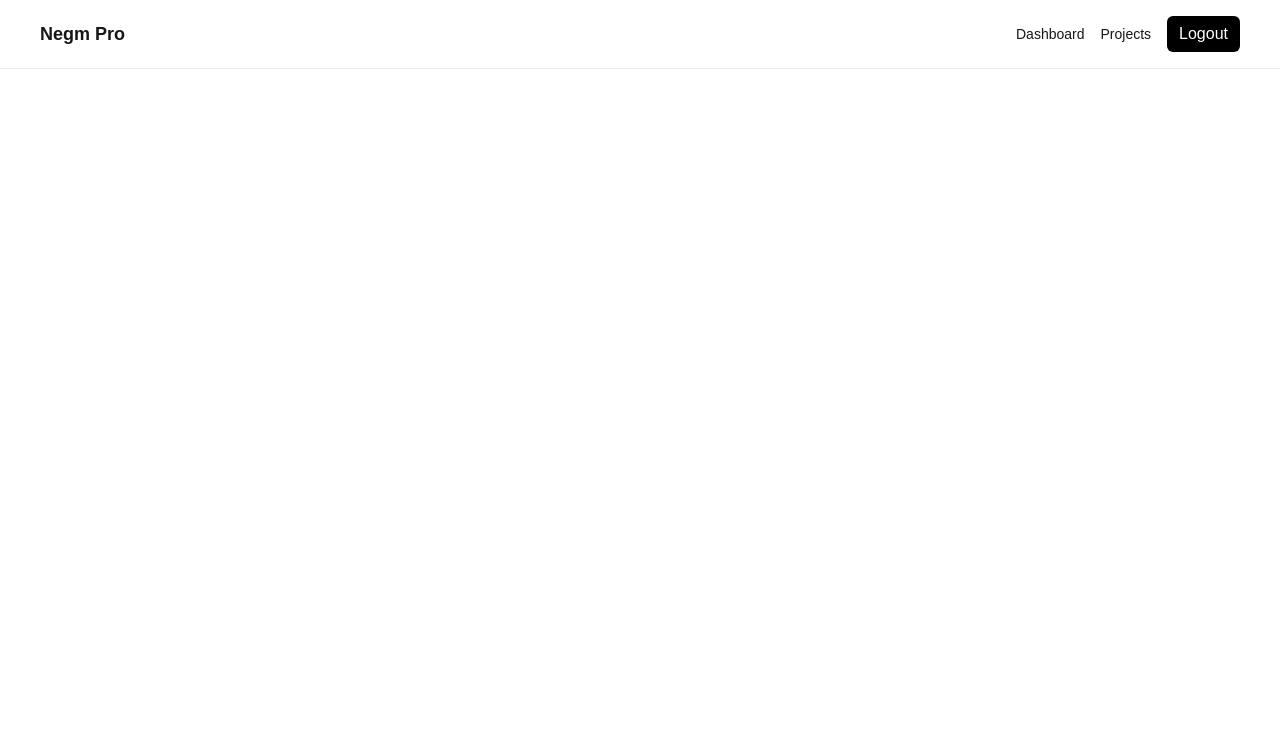
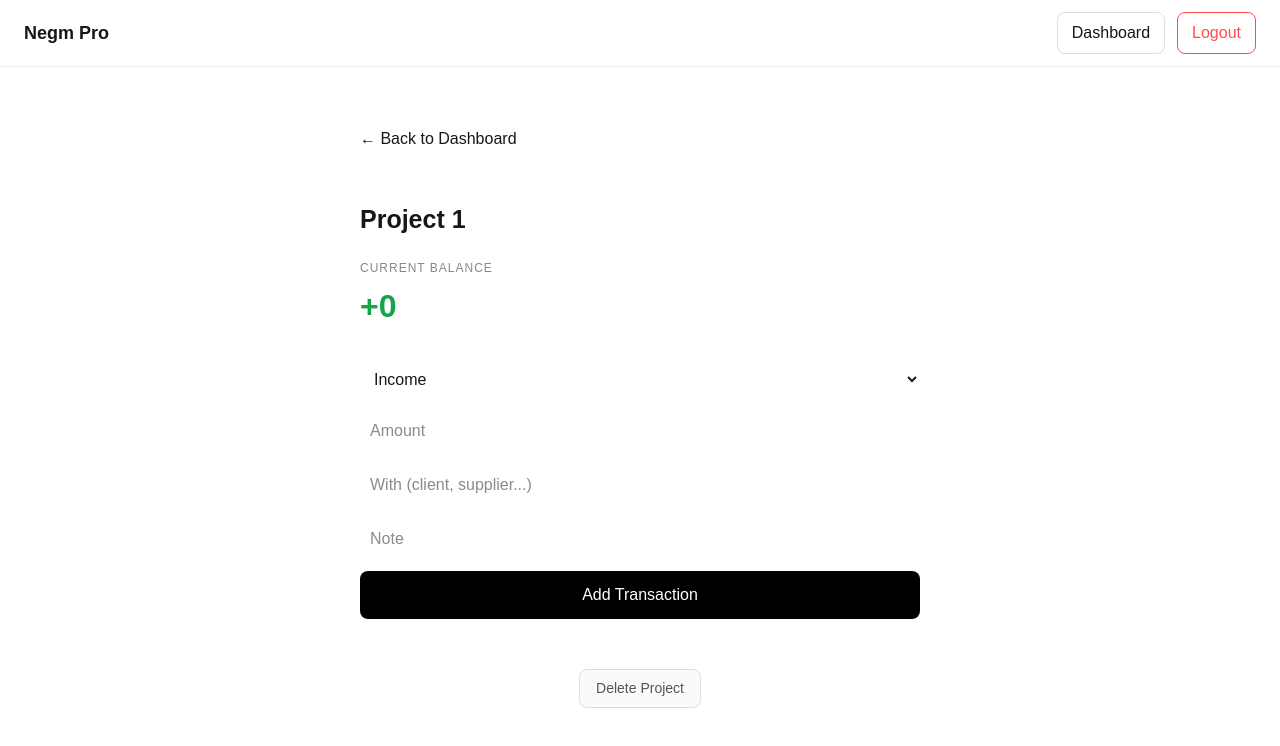
Before and after one commit to islamnegm22/NEGM-CFO, a Next.js app: page /project/1 in a window 1280 px wide. Shown: the top 746 px of the page. Built offline with nearby package versions, Linux system fonts and the light colour scheme.

Commit message:
improved dashboard and project page

```diff
--- a/src/components/Navbar.js
+++ b/src/components/Navbar.js
@@ -14,10 +14,6 @@ export default function Navbar() {
           Dashboard
         </button>
 
-        <button style={linkBtn} onClick={() => router.push("/project/1")}>
-          Projects
-        </button>
-
         <button style={logoutBtn} onClick={() => router.push("/login")}>
           Logout
         </button>
@@ -26,43 +22,39 @@ export default function Navbar() {
   );
 }
 
-/* ===== Styles ===== */
-
 const nav = {
-  position: "sticky",
-  top: 0,
-  zIndex: 100,
   display: "flex",
   justifyContent: "space-between",
   alignItems: "center",
-  padding: "16px 40px",
+  padding: "12px 24px",
   borderBottom: "1px solid #eee",
-  background: "white",
+  background: "#fff",
 };
 
 const logo = {
-  fontWeight: "700",
+  fontWeight: "600",
   fontSize: "18px",
   cursor: "pointer",
 };
 
 const links = {
   display: "flex",
-  gap: "16px",
+  gap: "12px",
 };
 
 const linkBtn = {
-  background: "transparent",
-  border: "none",
+  padding: "8px 14px",
+  border: "1px solid #ddd",
+  borderRadius: "8px",
+  background: "#fff",
   cursor: "pointer",
-  fontSize: "14px",
 };
 
 const logoutBtn = {
-  background: "#000",
-  color: "#fff",
-  border: "none",
-  padding: "6px 12px",
-  borderRadius: "6px",
+  padding: "8px 14px",
+  border: "1px solid #ff4d4f",
+  borderRadius: "8px",
+  background: "#fff",
+  color: "#ff4d4f",
   cursor: "pointer",
 };
--- a/src/lib/storage.js
+++ b/src/lib/storage.js
@@ -1,183 +1,113 @@
-// src/lib/storage.js
+const PROJECTS_KEY = "negm_projects";
 
-const STORAGE_KEY = "negm_projects";
-const TRASH_KEY = "negm_trash";
-
-// ---------------- LOAD / SAVE ----------------
-
-function load() {
-  if (typeof window === "undefined") return [];
-  return JSON.parse(localStorage.getItem(STORAGE_KEY) || "[]");
-}
-
-function save(data) {
-  localStorage.setItem(STORAGE_KEY, JSON.stringify(data));
-}
-
-function loadTrash() {
-  if (typeof window === "undefined") return [];
-  return JSON.parse(localStorage.getItem(TRASH_KEY) || "[]");
-}
-
-function saveTrash(data) {
-  localStorage.setItem(TRASH_KEY, JSON.stringify(data));
-}
-
-// ---------------- HELPERS ----------------
-
-function recalcBalance(project) {
-  return project.transactions.reduce(
-    (sum, t) => sum + Number(t.amount),
-    0
-  );
-}
-
-export function formatCurrency(num) {
-  return Number(num || 0).toLocaleString();
-}
-
-export function formatDate(ts) {
-  if (!ts) return "";
-  return new Date(ts).toLocaleString();
-}
-
-// ---------------- PROJECT CRUD ----------------
+/* ========= PROJECTS ========= */
 
 export function getProjects() {
-  return load().sort((a, b) => (b.lastActivity || 0) - (a.lastActivity || 0));
+  return JSON.parse(localStorage.getItem(PROJECTS_KEY) || "[]");
 }
 
 export function getProjectById(id) {
-  return load().find(p => String(p.id) === String(id));
+  const projects = getProjects();
+  return projects.find(p => p.id === Number(id));
+}
+
+export function saveProjects(list) {
+  localStorage.setItem(PROJECTS_KEY, JSON.stringify(list));
 }
 
 export function createProject(name) {
-  const data = load();
+  const list = getProjects();
 
   const newProject = {
-    id: Date.now().toString(),
-    name: name || `Project ${Date.now()}`,
-    balance: 0,
-    transactions: [],
-    lastActivity: Date.now(),
+    id: Date.now(),
+    name,
+    createdAt: new Date().toISOString(),
+    updatedAt: new Date().toISOString()
   };
 
-  data.unshift(newProject);
-  save(data);
-
+  list.push(newProject);
+  saveProjects(list);
   return newProject;
 }
 
-export function renameProject(id, newName) {
-  const data = load();
-  const project = data.find(p => p.id === id);
-  if (!project) return;
+export function touchProject(projectId) {
+  const projects = getProjects();
 
-  project.name = newName;
-  project.lastActivity = Date.now();
+  const updated = projects.map(p =>
+    p.id === Number(projectId)
+      ? { ...p, updatedAt: new Date().toISOString() }
+      : p
+  );
 
-  save(data);
+  saveProjects(updated);
 }
 
-export function softDeleteProject(id) {
-  const data = load();
-  const trash = loadTrash();
+/* ========= TRANSACTIONS ========= */
 
-  const project = data.find(p => p.id === id);
-  if (!project) return;
-
-  saveTrash([project, ...trash]);
-  save(data.filter(p => p.id !== id));
+function txKey(id) {
+  return `project-transactions-${id}`;
 }
 
-// ---------------- TRANSACTIONS ----------------
+export function getProjectTransactions(projectId) {
+  return JSON.parse(localStorage.getItem(txKey(projectId)) || "[]");
+}
+
+export function saveProjectTransactions(projectId, list) {
+  localStorage.setItem(txKey(projectId), JSON.stringify(list));
+  touchProject(projectId);
+}
 
 export function addTransaction(projectId, tx) {
-  const data = load();
-  const project = data.find(p => p.id === projectId);
-  if (!project) return;
-
-  if (!project.transactions) project.transactions = [];
+  const list = getProjectTransactions(projectId);
 
   const newTx = {
-    id: Date.now().toString(),
-    amount: Number(tx.amount),
-    with: tx.with || "",
-    note: tx.note || "",
-    time: Date.now(),
+    id: Date.now(),
+    ...tx,
+    createdAt: new Date().toISOString()
   };
 
-  project.transactions.unshift(newTx);
+  list.unshift(newTx);
 
-  project.balance = recalcBalance(project);
-  project.lastActivity = Date.now();
+  saveProjectTransactions(projectId, list);
+}
 
-  save(data);
+export function updateTransaction(projectId, updatedTx) {
+  const list = getProjectTransactions(projectId);
+
+  const updated = list.map(t =>
+    t.id === updatedTx.id ? updatedTx : t
+  );
+
+  saveProjectTransactions(projectId, updated);
 }
 
 export function deleteTransaction(projectId, txId) {
-  const data = load();
-  const project = data.find(p => p.id === projectId);
-  if (!project) return;
+  const list = getProjectTransactions(projectId);
 
-  project.transactions = project.transactions.filter(t => t.id !== txId);
+  const filtered = list.filter(t => t.id !== txId);
 
-  project.balance = recalcBalance(project);
-  project.lastActivity = Date.now();
-
-  save(data);
+  saveProjectTransactions(projectId, filtered);
 }
 
-export function editTransaction(projectId, txId, newData) {
-  const data = load();
-  const project = data.find(p => p.id === projectId);
-  if (!project) return;
+export function getProjectBalance(projectId) {
+  const tx = getProjectTransactions(projectId);
 
-  const tx = project.transactions.find(t => t.id === txId);
-  if (!tx) return;
-
-  tx.amount = Number(newData.amount);
-  tx.with = newData.with;
-  tx.note = newData.note;
-  tx.time = Date.now();
-
-  project.balance = recalcBalance(project);
-  project.lastActivity = Date.now();
-
-  save(data);
+  return tx.reduce((sum, t) => {
+    return sum + Number(t.amount || 0);
+  }, 0);
 }
 
-// ---------------- DASHBOARD HELPERS ----------------
+/* ========= DELETE PROJECT ========= */
 
-export function getTotalBalance() {
-  return load().reduce((sum, p) => sum + Number(p.balance || 0), 0);
+export function deleteProject(projectId) {
+  const projects = getProjects();
+
+  const filtered = projects.filter(
+    p => p.id !== Number(projectId)
+  );
+
+  saveProjects(filtered);
+
+  // remove its transactions
+  localStorage.removeItem(`project-transactions-${projectId}`);
 }
-
-export function getLastUpdatedTime() {
-  const projects = load();
-  if (!projects.length) return null;
-
-  return Math.max(...projects.map(p => p.lastActivity || 0));
-}
-
-// ---------------- TRASH ----------------
-
-export function getTrash() {
-  return loadTrash();
-}
-
-export function restoreProject(id) {
-  const trash = loadTrash();
-  const data = load();
-
-  const project = trash.find(p => p.id === id);
-  if (!project) return;
-
-  save([project, ...data]);
-  saveTrash(trash.filter(p => p.id !== id));
-}
-
-export function deleteProjectForever(id) {
-  const trash = loadTrash();
-  saveTrash(trash.filter(p => p.id !== id));
-}
--- a/src/pages/dashboard.js
+++ b/src/pages/dashboard.js
@@ -5,114 +5,205 @@ import { useRouter } from "next/router";
 import {
   getProjects,
   createProject,
-  softDeleteProject
+  getProjectBalance
 } from "../lib/storage";
 
 export default function Dashboard() {
+  const router = useRouter();
+  const [projects, setProjects] = useState([]);
 
-  const router = useRouter();
-
-  // 🔐 Check if user exists
   useEffect(() => {
     const user = localStorage.getItem("user");
+    if (!user) {
+      router.replace("/login");
+      return;
+    }
 
-    if (!user) {
-      router.push("/login");
-    }
+    loadProjects();
   }, []);
 
-    const [projects, setProjects] = useState([]);
+  function loadProjects() {
+    const list = getProjects() || [];
 
-  function load() {
-    const list = getProjects()
-      .sort((a, b) => new Date(b.updatedAt) - new Date(a.updatedAt));
+    list.sort(
+      (a, b) =>
+        new Date(b.updatedAt || 0) - new Date(a.updatedAt || 0)
+    );
+
     setProjects(list);
   }
 
-  useEffect(() => {
-    load();
-  }, []);
-
-  function handleAddProject() {
-    const name = prompt("Project Name?");
+  function handleCreate() {
+    const name = prompt("Project name?");
     if (!name) return;
 
     createProject(name);
-    load();
+    loadProjects();
   }
 
-  function handleDelete(id) {
-    if (!confirm("Move project to Trash?")) return;
-    softDeleteProject(id);
-    load();
-  }
-
-  const totalBalance = projects.reduce((s, p) => s + p.balance, 0);
+  const totalBalance = projects.reduce(
+    (sum, p) => sum + getProjectBalance(p.id),
+    0
+  );
 
   return (
-    <div style={{ maxWidth: 700, margin: "40px auto", fontFamily: "sans-serif" }}>
-      <h2>Dashboard</h2>
+    <div style={{ maxWidth: 750, margin: "50px auto" }}>
+      <h2 style={{ marginBottom: 25 }}>Dashboard</h2>
 
-      <div style={{
+      {/* 🔥 Bigger Professional Card */}
+      <div
+        style={{
           border: "1px solid #eee",
-        padding: 20,
-        borderRadius: 12,
+          padding: 30,
+          borderRadius: 16,
+          marginBottom: 30,
+          background: "#fafafa",
           display: "flex",
-        justifyContent: "space-between"
-      }}>
+          justifyContent: "space-between",
+          alignItems: "center"
+        }}
+      >
         <div>
-          <div>Total Projects Balance</div>
-          <h2>{totalBalance.toLocaleString()}</h2>
+          <div
+            style={{
+              fontSize: 13,
+              letterSpacing: 1,
+              opacity: 0.6,
+              marginBottom: 8
+            }}
+          >
+            TOTAL PROJECTS BALANCE
+          </div>
+
+          <div
+            style={{
+              fontSize: 34,
+              fontWeight: "700",
+              color: totalBalance >= 0 ? "#2e7d32" : "#d32f2f"
+            }}
+          >
+            {totalBalance >= 0 ? "+" : ""}
+            {totalBalance.toLocaleString()}
+          </div>
         </div>
 
         <div style={{ textAlign: "right" }}>
-          <div>Total Projects</div>
-          <h2>{projects.length}</h2>
+          <div
+            style={{
+              fontSize: 13,
+              letterSpacing: 1,
+              opacity: 0.6,
+              marginBottom: 8
+            }}
+          >
+            TOTAL PROJECTS
+          </div>
+
+          <div
+            style={{
+              fontSize: 28,
+              fontWeight: "600"
+            }}
+          >
+            {projects.length}
+          </div>
         </div>
       </div>
 
       <button
-        onClick={handleAddProject}
+        onClick={handleCreate}
         style={{
           width: "100%",
-          marginTop: 20,
           padding: 15,
           background: "black",
           color: "white",
           borderRadius: 10,
-          border: "none"
+          marginBottom: 35
         }}
       >
         + Add Project
       </button>
 
-      <h3 style={{ marginTop: 30 }}>Your Projects</h3>
+      {projects.map(p => {
+        const balance = getProjectBalance(p.id);
 
-      {projects.map(p => (
-        <div key={p.id} style={{
+        return (
+          <div
+            key={p.id}
+            style={{
+              position: "relative",
               border: "1px solid #eee",
-          padding: 15,
-          borderRadius: 12,
-          marginTop: 10,
+              padding: 20,
+              borderRadius: 16,
+              marginBottom: 20,
               display: "flex",
               justifyContent: "space-between",
-          alignItems: "center"
-        }}>
+              alignItems: "center",
+              transition: "all 0.15s ease",
+              background: "#fff",
+              overflow: "hidden"
+            }}
+            onMouseEnter={(e) => {
+              e.currentTarget.style.boxShadow =
+                "0 6px 18px rgba(0,0,0,0.06)";
+            }}
+            onMouseLeave={(e) => {
+              e.currentTarget.style.boxShadow = "none";
+            }}
+          >
+            {/* Page Fold Effect */}
+            <div
+              style={{
+                position: "absolute",
+                bottom: 0,
+                right: 0,
+                width: 0,
+                height: 0,
+                borderLeft: "18px solid transparent",
+                borderTop: "18px solid #f5f5f5"
+              }}
+            />
+
             <Link href={`/project/${p.id}`}>
               <div style={{ cursor: "pointer" }}>
-              <b>{p.name}</b>
-              <div style={{ fontSize: 12, opacity: 0.6 }}>
-                Last Activity: {new Date(p.updatedAt).toLocaleString()}
+                <div
+                  style={{
+                    fontSize: 18,
+                    fontWeight: 600,
+                    marginBottom: 6
+                  }}
+                >
+                  {p.name}
+                </div>
+
+                <div
+                  style={{
+                    fontSize: 12,
+                    color: "#777"
+                  }}
+                >
+                  {p.updatedAt
+                    ? `Updated ${new Date(p.updatedAt).toLocaleString()}`
+                    : "No activity yet"}
                 </div>
               </div>
             </Link>
 
-          <div style={{ display: "flex", gap: 20 }}>
-            <b>{p.balance.toLocaleString()}</b>
-            <span style={{ cursor: "pointer" }} onClick={() => handleDelete(p.id)}>🗑</span>
+            <div
+              style={{
+                color: balance >= 0 ? "#2e7d32" : "#d32f2f",
+                fontWeight: 700,
+                fontSize: 18,
+                minWidth: 120,
+                textAlign: "right"
+              }}
+            >
+              {balance >= 0 ? "+" : ""}
+              {balance.toLocaleString()}
             </div>
           </div>
-      ))}
+        );
+      })}
     </div>
   );
 }
--- a/src/pages/project/[id].js
+++ b/src/pages/project/[id].js
@@ -3,158 +3,276 @@ import { useEffect, useState } from "react";
 import Link from "next/link";
 
 import {
+  getProjectTransactions,
+  addTransaction,
+  updateTransaction,
+  deleteTransaction,
   getProjectById,
-  addTransaction,
-  deleteTransaction,
-  editTransaction,
-  renameProject,
-  formatCurrency,
-  formatDate
+  deleteProject
 } from "../../lib/storage";
 
 export default function ProjectPage() {
   const router = useRouter();
   const { id } = router.query;
 
-  const [project, setProject] = useState(null);
+  const [transactions, setTransactions] = useState([]);
+  const [projectName, setProjectName] = useState("");
+  const [hoveringName, setHoveringName] = useState(false);
+
   const [amount, setAmount] = useState("");
-  const [withValue, setWithValue] = useState("");
+  const [type, setType] = useState("income"); // ✅ NEW
+  const [withWho, setWithWho] = useState("");
   const [note, setNote] = useState("");
+  const [editingId, setEditingId] = useState(null);
 
-  function load() {
+  useEffect(() => {
     if (!id) return;
-    const p = getProjectById(id);
-    if (p) setProject(p);
+
+    setTransactions(getProjectTransactions(id));
+
+    const found = getProjectById(id);
+    if (found) {
+      setProjectName(found.name);
     }
 
-  useEffect(() => {
-    load();
   }, [id]);
 
-  if (!project) return null;
+  function handleSubmit() {
+    const trimmedAmount = amount.toString().trim();
+    const trimmedWith = withWho.trim();
+    const trimmedNote = note.trim();
 
-  function handleAdd() {
-    if (!amount) return;
+    if (!trimmedAmount || isNaN(trimmedAmount)) return;
+    if (!trimmedWith) return;
 
+    const numericAmount = Number(trimmedAmount);
+
+    const finalAmount =
+      type === "expense"
+        ? -Math.abs(numericAmount)
+        : Math.abs(numericAmount);
+
+    if (editingId) {
+      updateTransaction(id, {
+        id: editingId,
+        amount: finalAmount,
+        withWho: trimmedWith,
+        note: trimmedNote,
+        createdAt: new Date().toISOString()
+      });
+      setEditingId(null);
+    } else {
       addTransaction(id, {
-      amount: Number(amount),
-      with: withValue,
-      note
+        amount: finalAmount,
+        withWho: trimmedWith,
+        note: trimmedNote
       });
+    }
 
+    setTransactions(getProjectTransactions(id));
     setAmount("");
-    setWithValue("");
+    setWithWho("");
     setNote("");
+    setType("income");
+  }
 
-    load();
+  function startEdit(tx) {
+    setEditingId(tx.id);
+    setAmount(Math.abs(tx.amount));
+    setType(tx.amount < 0 ? "expense" : "income");
+    setWithWho(tx.withWho);
+    setNote(tx.note || "");
   }
 
   function handleDelete(txId) {
+    const confirmDelete = confirm("Are you sure you want to delete this transaction?");
+    if (!confirmDelete) return;
+
     deleteTransaction(id, txId);
-    load();
-  }
-
-  function handleEdit(tx) {
-    const newAmount = prompt("Edit amount", tx.amount);
-    if (!newAmount) return;
-
-    editTransaction(id, tx.id, {
-      ...tx,
-      amount: Number(newAmount)
-    });
-
-    load();
+    setTransactions(getProjectTransactions(id));
   }
 
   function handleRename() {
-    const name = prompt("New project name", project.name);
-    if (!name) return;
+    const currentName = getProjectById(id)?.name || "";
+    const newName = prompt("Edit project name:", currentName);
 
-    renameProject(id, name);
-    load();
+    if (newName === null) return;
+
+    const trimmedName = newName.trim();
+    if (!trimmedName || trimmedName === currentName) return;
+
+    const projects = JSON.parse(
+      localStorage.getItem("negm_projects") || "[]"
+    );
+
+    const updated = projects.map(p =>
+      p.id === Number(id)
+        ? { ...p, name: trimmedName }
+        : p
+    );
+
+    localStorage.setItem("negm_projects", JSON.stringify(updated));
+    setProjectName(trimmedName);
   }
+
+  function handleDeleteProject() {
+    const confirmDelete = confirm(
+      "This will permanently delete the entire project and all its transactions.\n\nAre you sure?"
+    );
+
+    if (!confirmDelete) return;
+
+    deleteProject(id);
+    router.push("/dashboard");
+  }
+
+  const balance = transactions.reduce(
+    (sum, t) => sum + Number(t.amount || 0),
+    0
+  );
 
   return (
     <div style={{ maxWidth: 600, margin: "40px auto", padding: 20 }}>
+
+      <div style={{ marginBottom: 50 }}>
         <Link href="/dashboard">← Back to Dashboard</Link>
+      </div>
 
-      <h2 style={{ marginTop: 20 }}>
-        {project.name}
-        <button
+      <h2
         onClick={handleRename}
-          style={{ marginLeft: 10 }}
+        onMouseEnter={() => setHoveringName(true)}
+        onMouseLeave={() => setHoveringName(false)}
+        style={{
+          cursor: "pointer",
+          marginBottom: 8,
+          fontSize: 25,
+          fontWeight: 600,
+          textDecoration: hoveringName ? "underline" : "none",
+          transition: "all 0.15s ease"
+        }}
       >
-          ✏️
-        </button>
+        {projectName || `Project ${id}`}
       </h2>
 
-      <div style={{ marginBottom: 20 }}>
-        Balance: {formatCurrency(project.balance)}
+      <div style={{ marginTop: 20, marginBottom: 20 }}>
+        <div style={{ fontSize: 12, color: "#888", letterSpacing: 1 }}>
+          CURRENT BALANCE
         </div>
+
+        <div
+          style={{
+            fontSize: 32,
+            fontWeight: 700,
+            color: balance >= 0 ? "#16a34a" : "#dc2626",
+            marginTop: 5
+          }}
+        >
+          {balance >= 0 ? "+" : ""}
+          {balance.toLocaleString()}
+        </div>
+      </div>
+
+      {/* ✅ Income / Expense Selector */}
+      <select
+        value={type}
+        onChange={(e) => setType(e.target.value)}
+        style={{ width: "100%", padding: 10, marginTop: 10 }}
+      >
+        <option value="income">Income</option>
+        <option value="expense">Expense</option>
+      </select>
 
       <input
         placeholder="Amount"
         value={amount}
-        onChange={e => setAmount(e.target.value)}
-        style={{ width: "100%", marginBottom: 10 }}
+        onChange={(e) => setAmount(e.target.value)}
+        style={{ width: "100%", padding: 10, marginTop: 10 }}
       />
 
       <input
         placeholder="With (client, supplier...)"
-        value={withValue}
-        onChange={e => setWithValue(e.target.value)}
-        style={{ width: "100%", marginBottom: 10 }}
+        value={withWho}
+        onChange={(e) => setWithWho(e.target.value)}
+        style={{ width: "100%", padding: 10, marginTop: 10 }}
       />
 
       <input
         placeholder="Note"
         value={note}
-        onChange={e => setNote(e.target.value)}
-        style={{ width: "100%", marginBottom: 10 }}
+        onChange={(e) => setNote(e.target.value)}
+        style={{ width: "100%", padding: 10, marginTop: 10 }}
       />
 
       <button
-        onClick={handleAdd}
+        onClick={handleSubmit}
         style={{
           width: "100%",
           padding: 12,
-          background: "black",
+          marginTop: 10,
+          background: editingId ? "#444" : "black",
           color: "white",
+          border: "none",
           borderRadius: 8
         }}
       >
-        Add Transaction
+        {editingId ? "Update Transaction" : "Add Transaction"}
       </button>
 
-      <div style={{ marginTop: 30 }}>
-        {project.transactions?.map(tx => (
+      <div style={{ marginTop: 20 }}>
+        {transactions.map((t) => (
           <div
-            key={tx.id}
+            key={t.id}
             style={{
-              border: "1px solid #eee",
+              border: "1px solid #ddd",
               padding: 12,
-              borderRadius: 10,
+              borderRadius: 8,
               marginBottom: 10,
               display: "flex",
               justifyContent: "space-between"
             }}
           >
             <div>
-              <div>{formatCurrency(tx.amount)}</div>
-              <div>{tx.with}</div>
-              <div>{tx.note}</div>
-              <div style={{ fontSize: 12, color: "#777" }}>
-                {formatDate(tx.time)}
+              <div style={{ fontWeight: "bold" }}>
+                {t.amount > 0 ? "+" : ""}
+                {Number(t.amount).toLocaleString()}
+              </div>
+              <div>{t.withWho}</div>
+              <div style={{ fontSize: 12 }}>{t.note}</div>
+              <div style={{ fontSize: 11, opacity: 0.6 }}>
+                {new Date(t.createdAt).toLocaleString()}
               </div>
             </div>
 
-            <div style={{ display: "flex", gap: 15 }}>
-              <button onClick={() => handleEdit(tx)}>✏️</button>
-              <button onClick={() => handleDelete(tx.id)}>🗑</button>
+            <div>
+              <button onClick={() => startEdit(t)} style={{ marginRight: 8 }}>
+                ✏
+              </button>
+              <button onClick={() => handleDelete(t.id)}>
+                🗑
+              </button>
             </div>
           </div>
         ))}
       </div>
+
+      <div style={{ marginTop: 50, textAlign: "center" }}>
+        <button
+          onClick={handleDeleteProject}
+          style={{
+            padding: "8px 16px",
+            border: "1px solid #ddd",
+            borderRadius: 8,
+            background: "#fafafa",
+            color: "#555",
+            fontSize: 14,
+            cursor: "pointer",
+            transition: "all 0.15s ease"
+          }}
+        >
+          Delete Project
+        </button>
+      </div>
+
     </div>
   );
 }
```
Also changed, not shown: src/pages/index.js (+6 -2 lines). Lines whose indentation alone changed are shown as unchanged.
